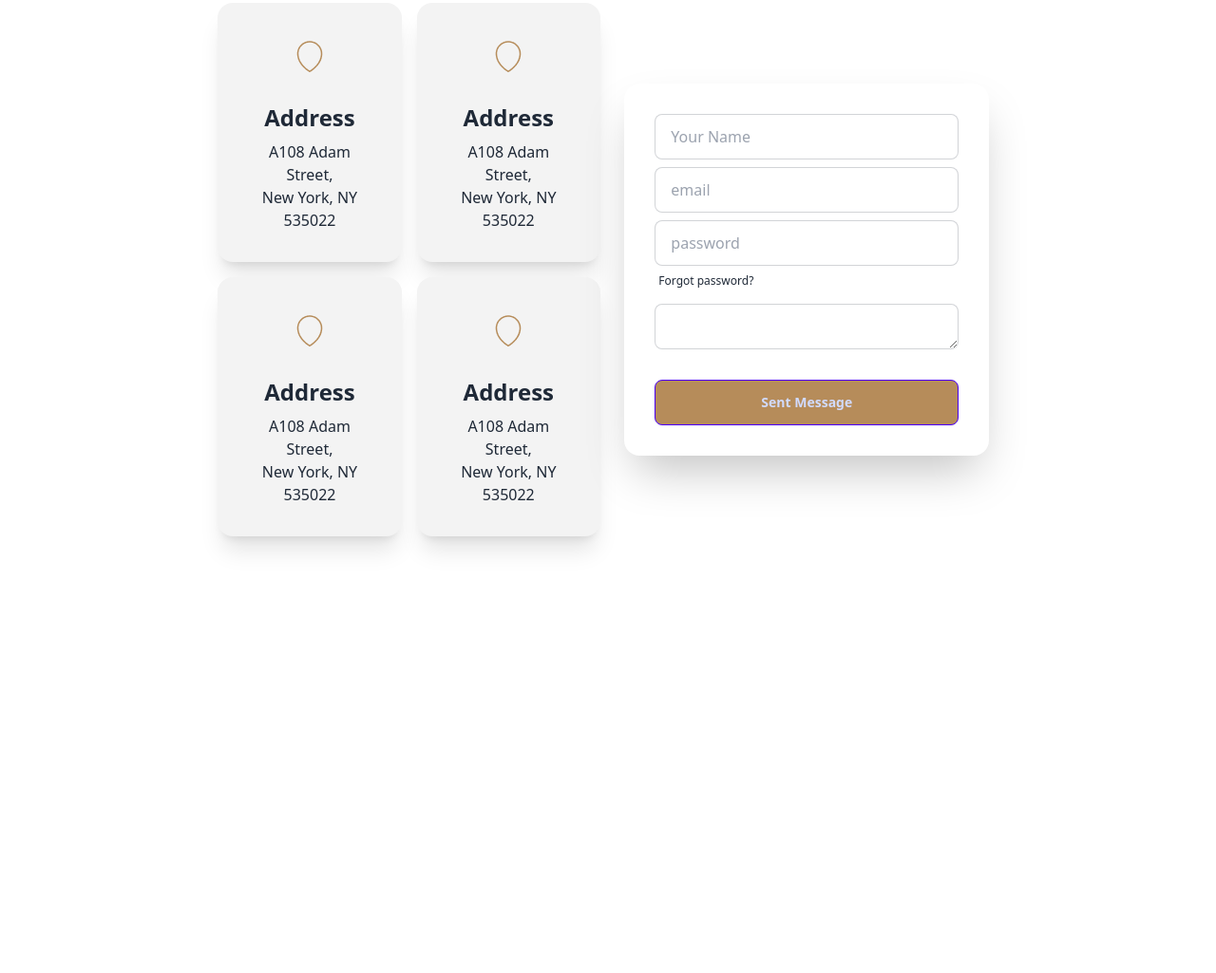
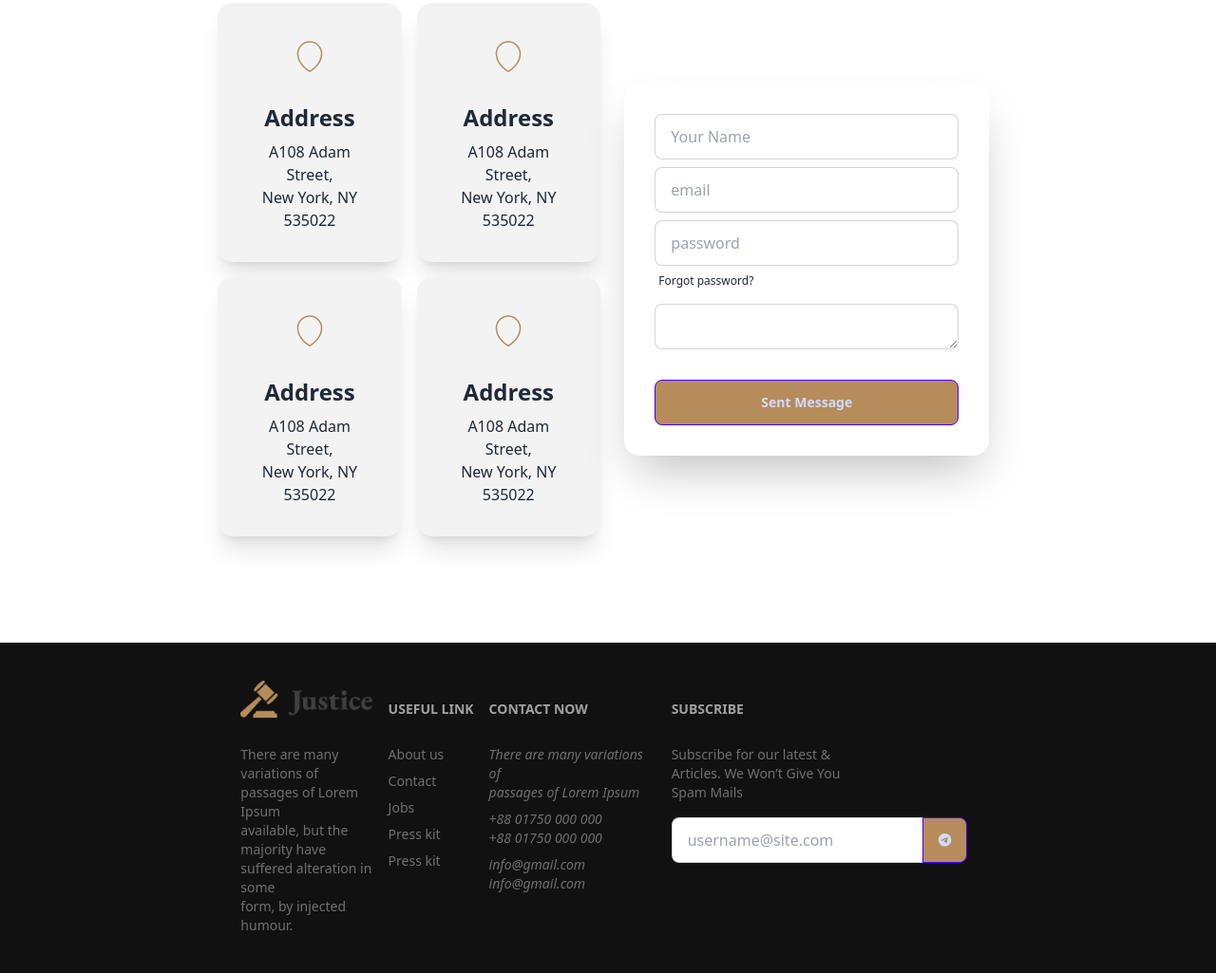
Before and after one commit to raihan-naime/legal-solution-resources, a plain HTML site: page index.html in a window 1280 px wide. Shown: the part 3907-4932 px from the top of the page at 95% size. Before the commit the page ends 4584 px from the top, so only its background shows below. Drawn offline with nearby package versions, Linux system fonts and the light colour scheme.

Commit message:
added footer

```diff
--- a/index.html
+++ b/index.html
@@ -431,7 +431,56 @@
           </div>
         </section>
   </main>
-  <footer></footer>
+  <section class="bg-[#111111]">
+    <footer class="footer w-4/6 mx-auto bg-[#111111] text-base-content p-10 text-white">
+
+      <nav class="description-color">
+        <img class="mb-5" src="images/logo2.png" alt="">
+
+        There are many variations of <br> passages of Lorem Ipsum <br> available, but the majority have <br> suffered alteration in some <br> form, by injected humour.
+      </nav>
+      <nav class="description-color">
+        <h6 class="footer-title text-white my-5">Useful Link</h6>
+        <a class="link link-hover">About us</a>
+        <a class="link link-hover">Contact</a>
+        <a class="link link-hover">Jobs</a>
+        <a class="link link-hover">Press kit</a>
+        <a class="link link-hover">Press kit</a>
+      </nav>
+      <nav class="description-color">
+        <h6 class="footer-title text-white my-5">Contact Now</h6>
+        <address>
+          There are many variations of <br> passages of Lorem Ipsum
+        </address>
+        <address>
+          +88 01750 000 000 <br>
+          +88 01750 000 000
+        </address>
+        <address>
+          info@gmail.com <br>
+          info@gmail.com
+        </address>
+      </nav>
+      <form class="description-color">
+        <h6 class="footer-title text-white my-5">Subscribe</h6>
+        <fieldset class="form-control w-80">
+          <p class="mb-4">
+            Subscribe for our latest & <br> Articles. We Won’t Give You <br> Spam Mails
+          </p>
+          <div class="join">
+            <input
+              type="text"
+              placeholder="username@site.com"
+              class="input input-bordered join-item" />
+            <button class="btn btn-primary bg-[#B68C5A] join-item">
+              <i class="fa-brands fa-telegram"></i>
+            </button>
+          </div>
+        </fieldset>
+      </form>
+
+  </footer>
+  </section>
 </body>
 
 </html>
```
